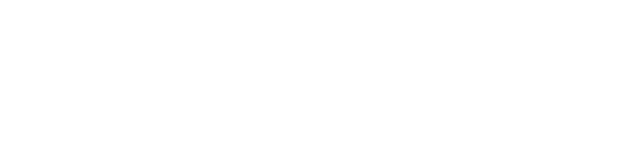
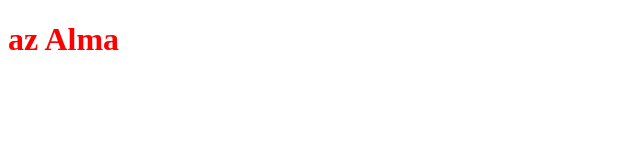
Before and after one commit to NalhiSzabolcs/ALMA2, a plain HTML site: page index.html in a window 1280 px wide. Shown: the whole page, without its empty margins (0-640 px from the left). Drawn offline with Linux system fonts and the light colour scheme.

Commit message:
h1 és piros

```diff
--- a/index.html
+++ b/index.html
@@ -8,6 +8,6 @@
     <title>nÁLHI szabolcs</title>
 </head>
 <body>
-
+ <h1>az Alma</h1>
 </body>
 </html>
--- a/style.css
+++ b/style.css
@@ -0,0 +1 @@
+h1{color: red;}
```
